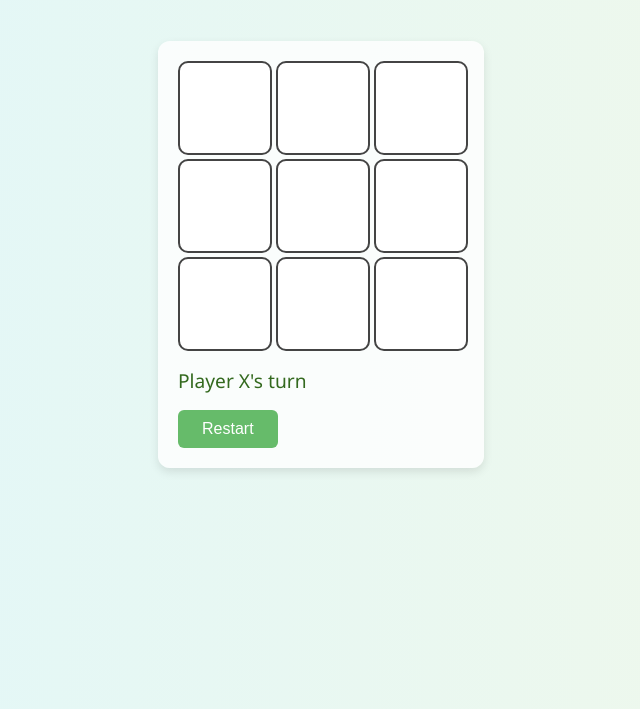
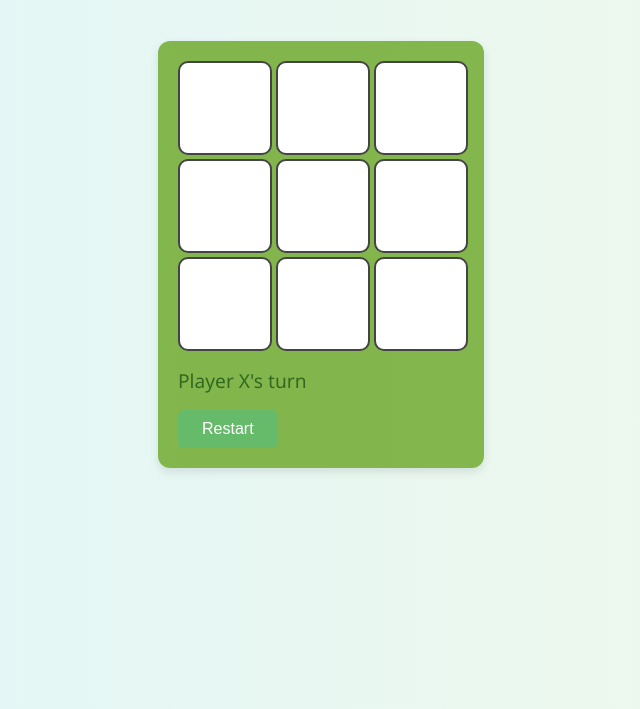
Before and after one commit to Mundane-Editorial/Better_DevOps_Assignment, a website: page public/index.html in a window 1280 px wide. Shown: the part 91-800 px from the top of the page, without its empty margins (319-959 px from the left). Drawn offline with Linux system fonts and the light colour scheme.

Commit message:
test update

```diff
--- a/public/style.css
+++ b/public/style.css
@@ -18,7 +18,7 @@ h1 {
 #game {
   margin-top: 20px;
   padding: 20px;
-  background: #ffffffcc;
+  background: #6aa725cc;
   border-radius: 12px;
   box-shadow: 0 4px 10px rgba(0, 0, 0, 0.1);
 }
```
